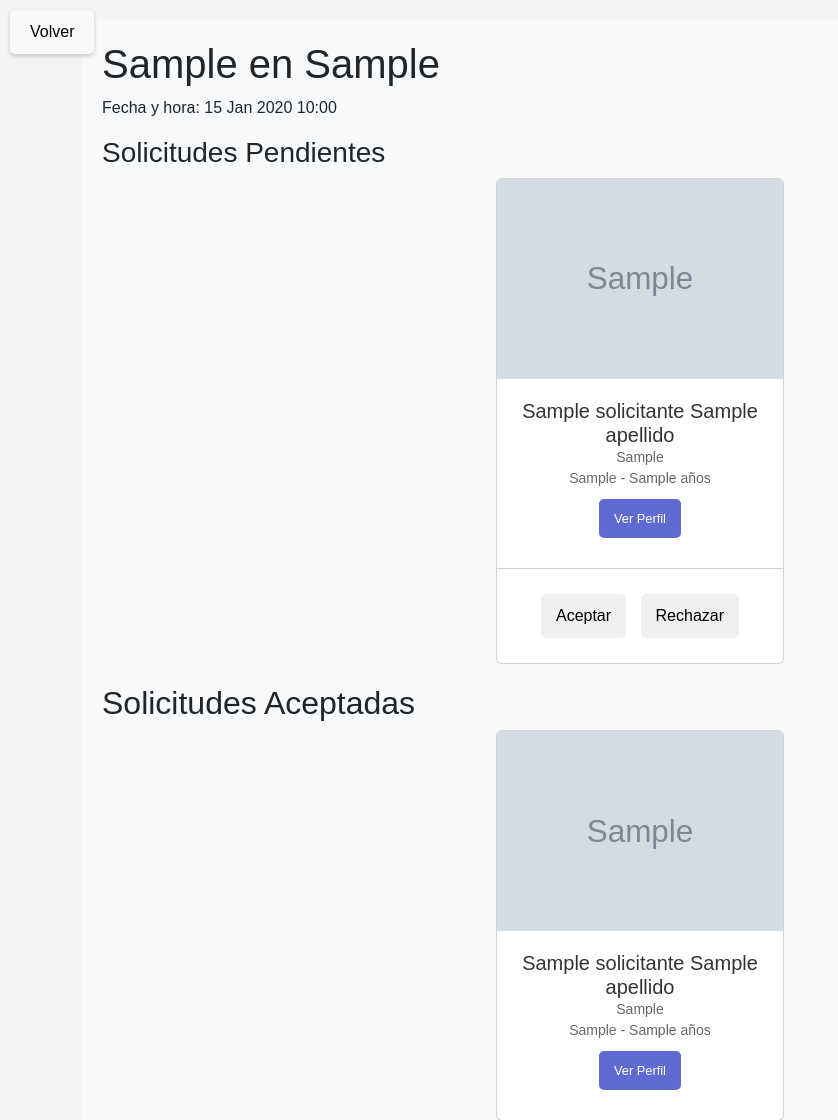
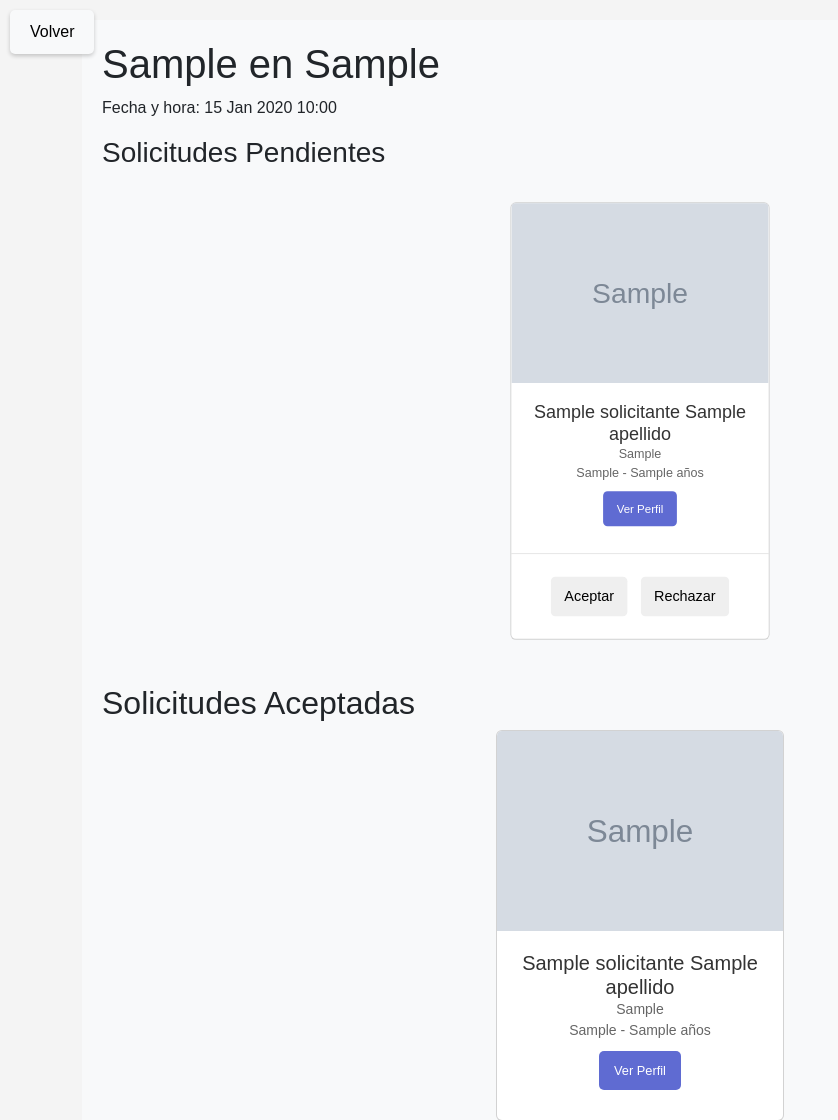
Before and after one commit to chiaradigii/QuienSumaApp, a Django app: template templates/partidos/mi_partido_detalle.html in a window 1280 px wide. Shown: the top 1120 px of the page, without its empty margins (0-838 px from the left). Run offline with Django 4.2, Linux system fonts and the light colour scheme; the template is opened without the code that fills it: most values are stand-ins (such as "Sample title", 1, 10 or a date in 2020); grey boxes marked "Sample" are stand-in pictures; some libraries are stand-ins or nearby versions.

Commit message:
fixing bug

```diff
--- a/templates/partidos/mi_partido_detalle.html
+++ b/templates/partidos/mi_partido_detalle.html
@@ -150,8 +150,8 @@
     <h3>Solicitudes Pendientes</h3>
     {% if solicitudes_pendientes %}
     <div class="card-columns">
-        {% for solicitud in solicitudes %}
-            <div class="card" style="width: 18rem;">
+        {% for solicitud in solicitudes_pendientes %}
+            <div class="card" style="width: 18rem; transform: scale(0.9);">
                 <img src="{{ solicitud.solicitante.foto.url }}" class="card-img-top" alt="{{ solicitud.solicitante.nombre }}">
                 <div class="card-body">
                   <h5 class="card-title">{{solicitud.solicitante.nombre}} {{solicitud.solicitante.apellido}}</h5>
```
